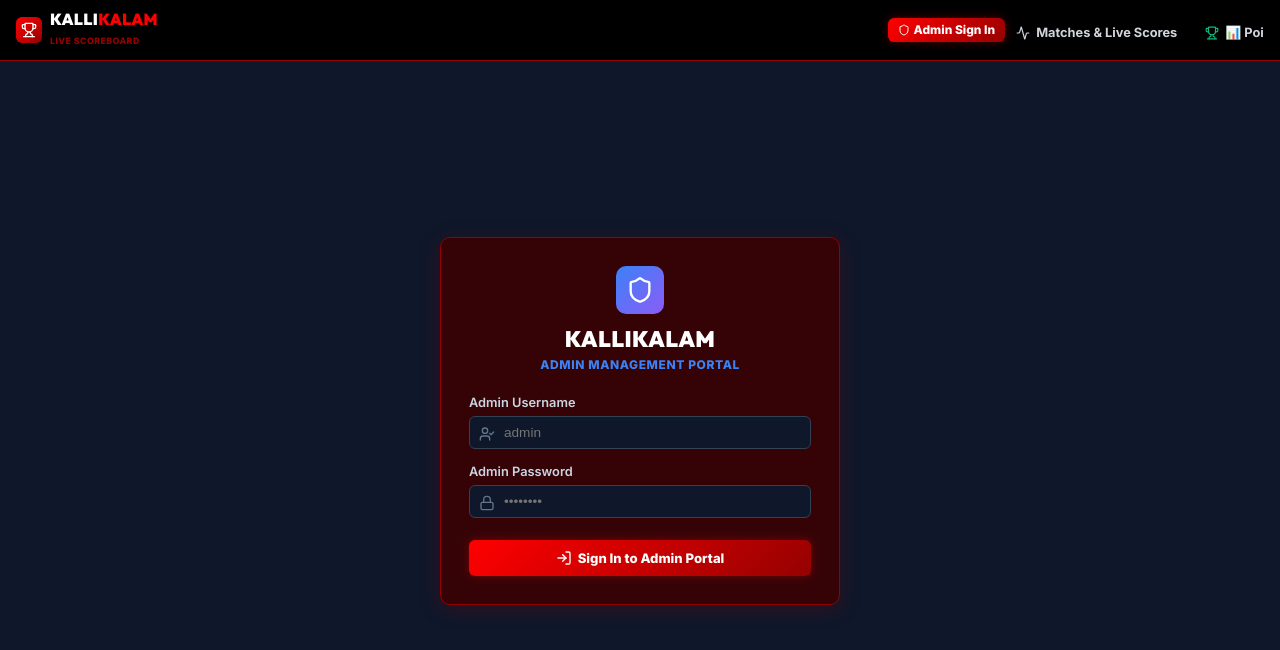
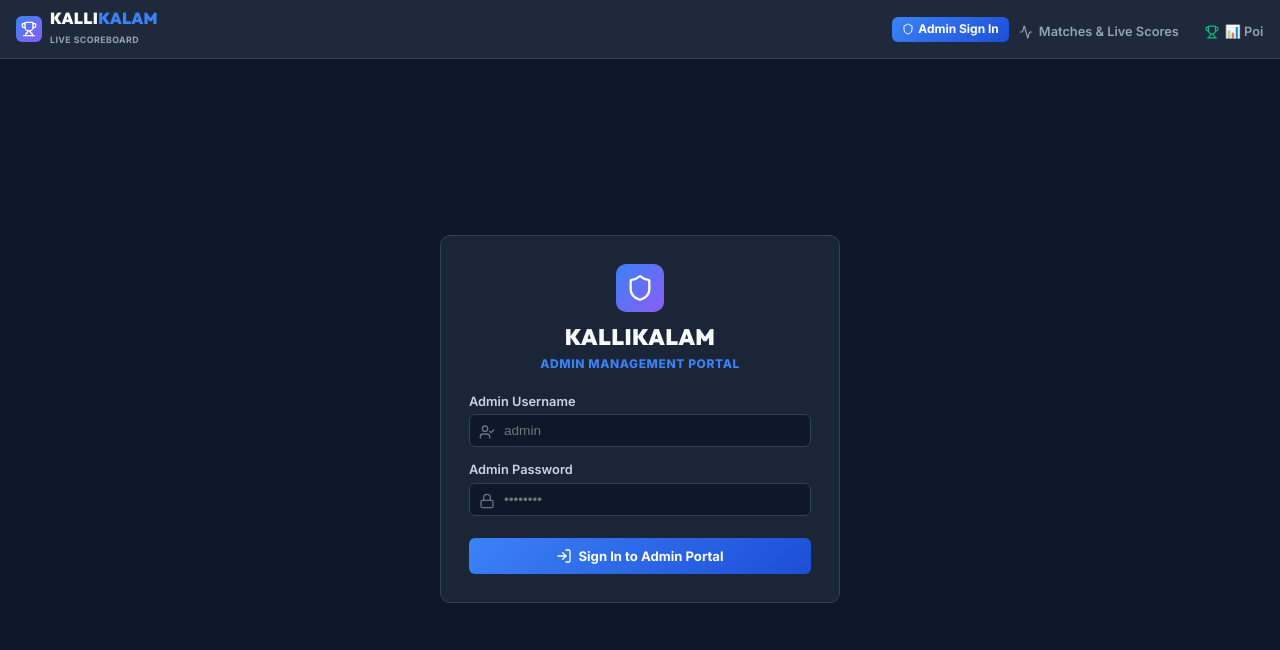
Before and after one commit to jayakrishnanx/tournament-var-system, a React (Vite) app in the folder frontend/: page /login in a window 1280 px wide. Shown: the top 650 px of the page. Built offline with nearby package versions, Linux system fonts and the light colour scheme.

Commit message:
Completely reset theme to original modern dark blue/emerald theme

```diff
--- a/frontend/src/components/Navbar.jsx
+++ b/frontend/src/components/Navbar.jsx
@@ -20,10 +20,9 @@ export const Navbar = () => {
     padding: '5px 10px',
     borderRadius: '6px',
     fontSize: '0.8rem',
-    fontWeight: '700',
-    color: location.pathname === path ? '#FF0000' : '#d1d5db',
-    backgroundColor: location.pathname === path ? 'rgba(255, 0, 0, 0.18)' : 'transparent',
-    border: location.pathname === path ? '1px solid rgba(255, 0, 0, 0.4)' : '1px solid transparent',
+    fontWeight: '600',
+    color: location.pathname === path ? '#3b82f6' : '#94a3b8',
+    backgroundColor: location.pathname === path ? 'rgba(59, 130, 246, 0.15)' : 'transparent',
     transition: 'all 0.2s ease',
   });
 
@@ -35,8 +34,8 @@ export const Navbar = () => {
       alignItems: 'center',
       justifyContent: 'space-between',
       padding: '10px 16px',
-      backgroundColor: '#000000',
-      borderBottom: '1px solid #950101',
+      backgroundColor: '#1e293b',
+      borderBottom: '1px solid #334155',
       position: 'sticky',
       top: 0,
       zIndex: 50
@@ -44,7 +43,7 @@ export const Navbar = () => {
       <div style={{ display: 'flex', alignItems: 'center', justifyContent: 'space-between', width: '100%', flexWrap: 'wrap', gap: '8px' }}>
         <Link to={isAdmin ? "/matches" : "/"} style={{ display: 'flex', alignItems: 'center', gap: '8px', flexShrink: 0 }}>
           <div style={{
-            background: 'linear-gradient(135deg, #FF0000, #950101)',
+            background: 'linear-gradient(135deg, #3b82f6, #8b5cf6)',
             padding: '5px',
             borderRadius: '6px',
             display: 'flex'
@@ -53,9 +52,9 @@ export const Navbar = () => {
           </div>
           <div>
             <span style={{ fontFamily: 'Outfit', fontWeight: '900', fontSize: '1rem', color: 'white', display: 'block', lineHeight: 1, letterSpacing: '0.02em' }}>
-              KALLI<span style={{ color: '#FF0000' }}>KALAM</span>
+              KALLI<span style={{ color: '#3b82f6' }}>KALAM</span>
             </span>
-            <span style={{ fontSize: '0.55rem', color: '#950101', letterSpacing: '0.05em', fontWeight: '800' }}>
+            <span style={{ fontSize: '0.55rem', color: '#94a3b8', letterSpacing: '0.05em', fontWeight: '700' }}>
               LIVE SCOREBOARD
             </span>
           </div>
--- a/frontend/src/index.css
+++ b/frontend/src/index.css
@@ -1,18 +1,18 @@
 @import url('https://fonts.googleapis.com/css2?family=Inter:wght@300;400;500;600;700;800&family=Outfit:wght@500;600;700;800;900&display=swap');
 
 :root {
-  --bg-dark: #000000;
-  --bg-card: #3D0000;
-  --bg-card-hover: #540000;
-  --accent-primary: #FF0000;
-  --accent-primary-hover: #950101;
-  --accent-emerald: #FF0000;
-  --accent-rose: #FF0000;
-  --accent-amber: #950101;
-  --accent-purple: #950101;
-  --text-main: #ffffff;
-  --text-muted: #e2e8f0;
-  --border-color: #950101;
+  --bg-dark: #0f172a;
+  --bg-card: #1e293b;
+  --bg-card-hover: #334155;
+  --accent-primary: #3b82f6;
+  --accent-primary-hover: #2563eb;
+  --accent-emerald: #10b981;
+  --accent-rose: #f43f5e;
+  --accent-amber: #f59e0b;
+  --accent-purple: #8b5cf6;
+  --text-main: #f8fafc;
+  --text-muted: #94a3b8;
+  --border-color: #334155;
   --font-heading: 'Outfit', sans-serif;
   --font-body: 'Inter', sans-serif;
 }
@@ -68,17 +68,16 @@ button:disabled {
 
 /* Glass Card */
 .glass-panel {
-  background: rgba(61, 0, 0, 0.85);
+  background: rgba(30, 41, 59, 0.85);
   backdrop-filter: blur(12px);
   border: 1px solid var(--border-color);
   border-radius: 10px;
-  box-shadow: 0 4px 20px rgba(149, 1, 1, 0.25);
 }
 
 .card-hover:hover {
   border-color: var(--accent-primary);
   transform: translateY(-2px);
-  box-shadow: 0 0 15px rgba(255, 0, 0, 0.4);
+  box-shadow: 0 8px 20px -4px rgba(59, 130, 246, 0.15);
 }
 
 /* Responsive Grids & Layout Utilities */
@@ -102,58 +101,55 @@ button:disabled {
 
 /* Compact Mobile-First Buttons */
 .btn-primary {
-  background: linear-gradient(135deg, #FF0000, #950101);
+  background: linear-gradient(135deg, var(--accent-primary), #1d4ed8);
   color: white;
   padding: 6px 14px;
   border-radius: 6px;
   font-size: 0.82rem;
-  font-weight: 800;
+  font-weight: 700;
   display: inline-flex;
   align-items: center;
   justify-content: center;
   gap: 6px;
-  box-shadow: 0 0 10px rgba(255, 0, 0, 0.3);
 }
 .btn-primary:hover {
-  background: linear-gradient(135deg, #950101, #3D0000);
-  box-shadow: 0 0 15px rgba(255, 0, 0, 0.5);
+  background: linear-gradient(135deg, var(--accent-primary-hover), #1e40af);
+  box-shadow: 0 4px 10px rgba(59, 130, 246, 0.25);
 }
 
 .btn-success {
-  background: linear-gradient(135deg, #FF0000, #950101);
+  background: linear-gradient(135deg, var(--accent-emerald), #047857);
   color: white;
   padding: 6px 14px;
   border-radius: 6px;
   font-size: 0.82rem;
-  font-weight: 800;
+  font-weight: 700;
   display: inline-flex;
   align-items: center;
   justify-content: center;
   gap: 6px;
-  box-shadow: 0 0 10px rgba(255, 0, 0, 0.3);
 }
 
 .btn-danger {
-  background: linear-gradient(135deg, #950101, #3D0000);
+  background: linear-gradient(135deg, var(--accent-rose), #be123c);
   color: white;
   padding: 6px 14px;
   border-radius: 6px;
   font-size: 0.82rem;
-  font-weight: 800;
+  font-weight: 700;
   display: inline-flex;
   align-items: center;
   justify-content: center;
   gap: 6px;
-  border: 1px solid #FF0000;
 }
 
 .btn-secondary {
-  background: #3D0000;
+  background: var(--bg-card-hover);
   color: var(--text-main);
   padding: 6px 12px;
   border-radius: 6px;
   font-size: 0.8rem;
-  font-weight: 700;
+  font-weight: 600;
   border: 1px solid var(--border-color);
   display: inline-flex;
   align-items: center;
@@ -161,7 +157,7 @@ button:disabled {
   gap: 6px;
 }
 .btn-secondary:hover {
-  background: #540000;
+  background: #475569;
 }
 
 /* Scoreboard display */
@@ -170,7 +166,7 @@ button:disabled {
   font-size: 2.8rem;
   font-weight: 900;
   color: #ffffff;
-  text-shadow: 0 0 15px rgba(255, 0, 0, 0.6);
+  text-shadow: 0 0 12px rgba(59, 130, 246, 0.5);
 }
 
 /* Mobile Media Queries for iPhone / Android */
--- a/frontend/src/pages/Dashboard.jsx
+++ b/frontend/src/pages/Dashboard.jsx
@@ -166,65 +166,62 @@ export const Dashboard = () => {
 
       {/* 1. OFFICIAL SPONSORS BANNER (SPECTATORS ONLY) */}
       {user?.role !== 'ADMIN' && (
-        <div className="glass-panel" style={{ padding: '14px 16px', marginBottom: '20px', borderTop: '3px solid #FF0000' }}>
-          <div style={{ fontSize: '0.75rem', fontWeight: '900', color: '#FF0000', textTransform: 'uppercase', letterSpacing: '0.08em', marginBottom: '10px', textAlign: 'center' }}>
+        <div className="glass-panel" style={{ padding: '14px 16px', marginBottom: '20px', borderTop: '3px solid #3b82f6' }}>
+          <div style={{ fontSize: '0.75rem', fontWeight: '800', color: '#3b82f6', textTransform: 'uppercase', letterSpacing: '0.08em', marginBottom: '10px', textAlign: 'center' }}>
             ✨ OFFICIAL TOURNAMENT SPONSORS
           </div>
           <div style={{ display: 'grid', gridTemplateColumns: 'repeat(3, 1fr)', gap: '10px', alignItems: 'center' }}>
             {/* Sponsor Logo 1: Quick Mix */}
             <div style={{
-              backgroundColor: '#000000',
+              backgroundColor: '#ffffff',
               borderRadius: '8px',
-              border: '1px solid #950101',
-              padding: '4px',
+              padding: '6px',
               display: 'flex',
               alignItems: 'center',
               justifyContent: 'center',
-              height: '90px',
-              overflow: 'hidden'
+              height: '80px',
+              boxShadow: '0 2px 8px rgba(0,0,0,0.2)'
             }}>
               <img
                 src="/sponsors/sponsor1.png"
                 alt="Quick Mix"
-                style={{ height: '100%', width: '100%', maxHeight: '82px', objectFit: 'contain' }}
+                style={{ maxHeight: '70px', maxWidth: '100%', objectFit: 'contain' }}
               />
             </div>
 
             {/* Sponsor Logo 2: NEO */}
             <div style={{
-              backgroundColor: '#000000',
+              backgroundColor: '#ffffff',
               borderRadius: '8px',
-              border: '1px solid #950101',
-              padding: '4px',
+              padding: '6px',
               display: 'flex',
               alignItems: 'center',
               justifyContent: 'center',
-              height: '90px',
-              overflow: 'hidden'
+              height: '80px',
+              boxShadow: '0 2px 8px rgba(0,0,0,0.2)'
             }}>
               <img
                 src="/sponsors/sponsor2.png"
                 alt="NEO"
-                style={{ height: '100%', width: '100%', maxHeight: '82px', objectFit: 'contain' }}
+                style={{ maxHeight: '70px', maxWidth: '100%', objectFit: 'contain' }}
               />
             </div>
 
             {/* Sponsor Logo 3: N N STEELS */}
             <div style={{
-              backgroundColor: '#000000',
+              backgroundColor: '#ffffff',
               borderRadius: '8px',
-              border: '1px solid #950101',
-              padding: '4px',
+              padding: '6px',
               display: 'flex',
               alignItems: 'center',
               justifyContent: 'center',
-              height: '90px',
-              overflow: 'hidden'
+              height: '80px',
+              boxShadow: '0 2px 8px rgba(0,0,0,0.2)'
             }}>
               <img
                 src="/sponsors/sponsor3.png"
                 alt="N N STEELS"
-                style={{ height: '100%', width: '100%', maxHeight: '82px', objectFit: 'contain' }}
+                style={{ maxHeight: '70px', maxWidth: '100%', objectFit: 'contain' }}
               />
             </div>
           </div>
@@ -273,9 +270,9 @@ export const Dashboard = () => {
       <div style={{ marginBottom: '24px' }}>
         <div style={{ display: 'flex', justifyContent: 'space-between', alignItems: 'center', marginBottom: '16px', flexWrap: 'wrap', gap: '8px' }}>
           <h2 style={{ fontSize: '1.25rem', fontWeight: '800', display: 'flex', alignItems: 'center', gap: '8px' }}>
-            <Activity size={18} color="#FF0000" /> Live & Scheduled Matches
+            <Activity size={18} color="#3b82f6" /> Live & Scheduled Matches
           </h2>
-          <Link to="/standings" className="btn-primary" style={{ padding: '6px 14px', fontSize: '0.8rem', display: 'inline-flex', alignItems: 'center', gap: '6px', fontWeight: '800' }}>
+          <Link to="/standings" className="btn-primary" style={{ padding: '6px 14px', fontSize: '0.8rem', backgroundColor: '#10b981', display: 'inline-flex', alignItems: 'center', gap: '6px', fontWeight: '800' }}>
             📊 View Points Table
           </Link>
         </div>
@@ -296,7 +293,7 @@ export const Dashboard = () => {
                   <div style={{ display: 'flex', justifyContent: 'space-between', alignItems: 'center', marginBottom: '14px', flexWrap: 'wrap', gap: '6px' }}>
                     <div style={{ display: 'flex', alignItems: 'center', gap: '6px' }}>
                       <StatusBadge status={m.status} />
-                      <span style={{ fontSize: '0.75rem', fontWeight: '800', color: '#FF0000', backgroundColor: 'rgba(255, 0, 0, 0.15)', padding: '2px 8px', borderRadius: '4px', border: '1px solid rgba(255, 0, 0, 0.3)' }}>
+                      <span style={{ fontSize: '0.75rem', fontWeight: '800', color: '#3b82f6', backgroundColor: 'rgba(59, 130, 246, 0.15)', padding: '2px 8px', borderRadius: '4px', border: '1px solid rgba(59, 130, 246, 0.3)' }}>
                         🏆 {m.tournament_name || 'Kakkikalam'}
                       </span>
                     </div>
```
Also changed, not shown: frontend/src/pages/Standings.jsx (+21 -21 lines).
